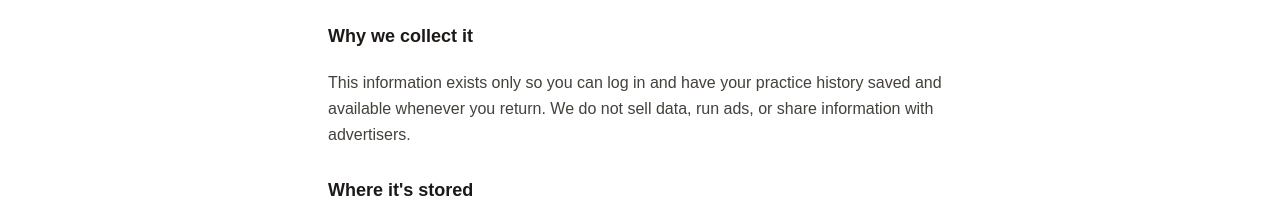
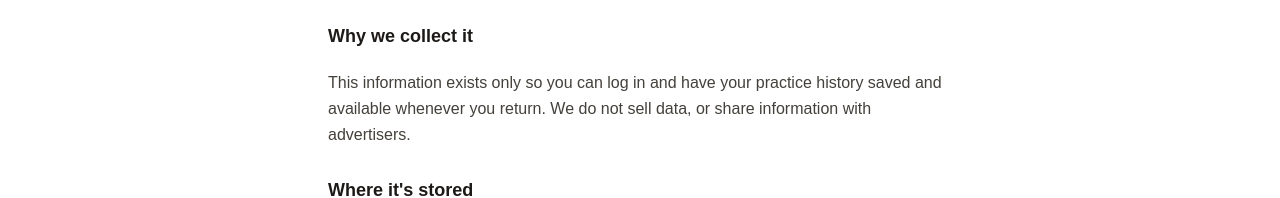
Before and after one commit to srijan1636/Webdev-pro, a Next.js app in the folder adhyatma/: page /privacy in a window 1280 px wide. Shown: the part 481-679 px from the top of the page. Built offline with nearby package versions, Linux system fonts and the light colour scheme; no server answers.

Commit message:
Privacy Updated

```diff
--- a/adhyatma/app/privacy/page.tsx
+++ b/adhyatma/app/privacy/page.tsx
@@ -30,7 +30,7 @@ export default function PrivacyPage() {
         <p>
           This information exists only so you can log in and have your practice
           history saved and available whenever you return. We do not sell data,
-          run ads, or share information with advertisers.
+          or share information with advertisers.
         </p>
 
         <h2 className="text-lg font-bold text-stone-900 pt-2">
```
